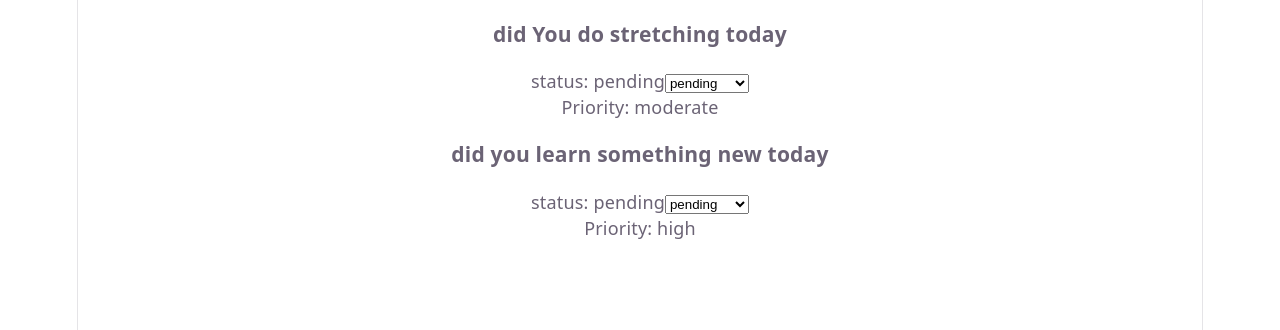
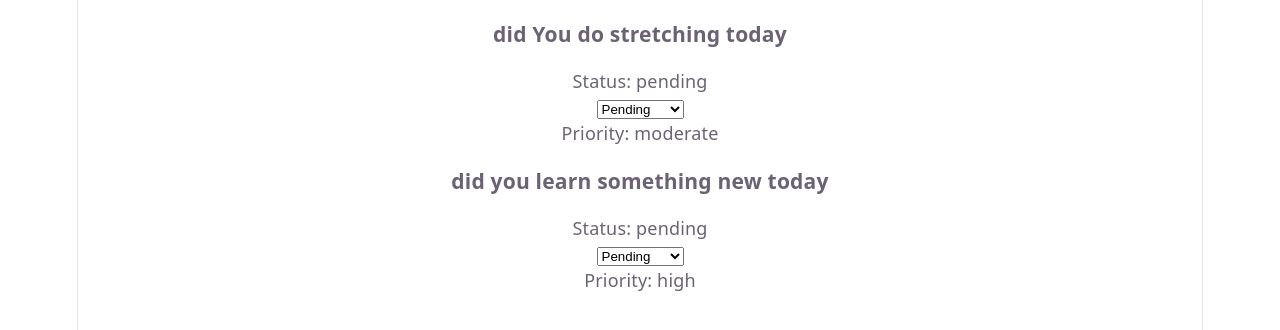
Before and after one commit to Mayank-Garg7/ImageReflection, a React (Vite) app: page / in a window 1280 px wide. Shown: the top 330 px of the page. Built offline with nearby package versions, Linux system fonts and the light colour scheme.

Commit message:
update the list of items

```diff
--- a/src/features/todos/components/TaskList.jsx
+++ b/src/features/todos/components/TaskList.jsx
@@ -1,24 +1,30 @@
-import React, { useContext, useState } from 'react'
-import Card from '../../../shared/Card'
-import TodoContext from '../context/TodoContext'
+import React, { useContext } from "react";
+import Card from "../../../shared/Card";
+import TodoContext from "../context/TodoContext";
 
 function TaskList({ item }) {
-    const {handleStatusChange} = useContext(TodoContext)
+  const { handleStatusChange } = useContext(TodoContext);
+
   return (
     <Card>
       <h3>{item.text}</h3>
-            <span>status: {item.status}</span>
+
+      <span>Status: {item.status}</span>
+
+      <br />
+
       <select
         value={item.status}
-                onChange={(e) => handleStatusChange(e,item.id)}
+        onChange={(e) => handleStatusChange(e, item.id)}
         disabled={item.status === "completed"}
       >
-                <option value="pending">pending</option>
-                <option value="completed">completed</option>
+        <option value="pending">Pending</option>
+        <option value="completed">Completed</option>
       </select>
+
       <p>Priority: {item.priority}</p>
     </Card>
-    )
+  );
 }
 
-export default TaskList
+export default TaskList;
```
Lines whose indentation alone changed are shown as unchanged.
